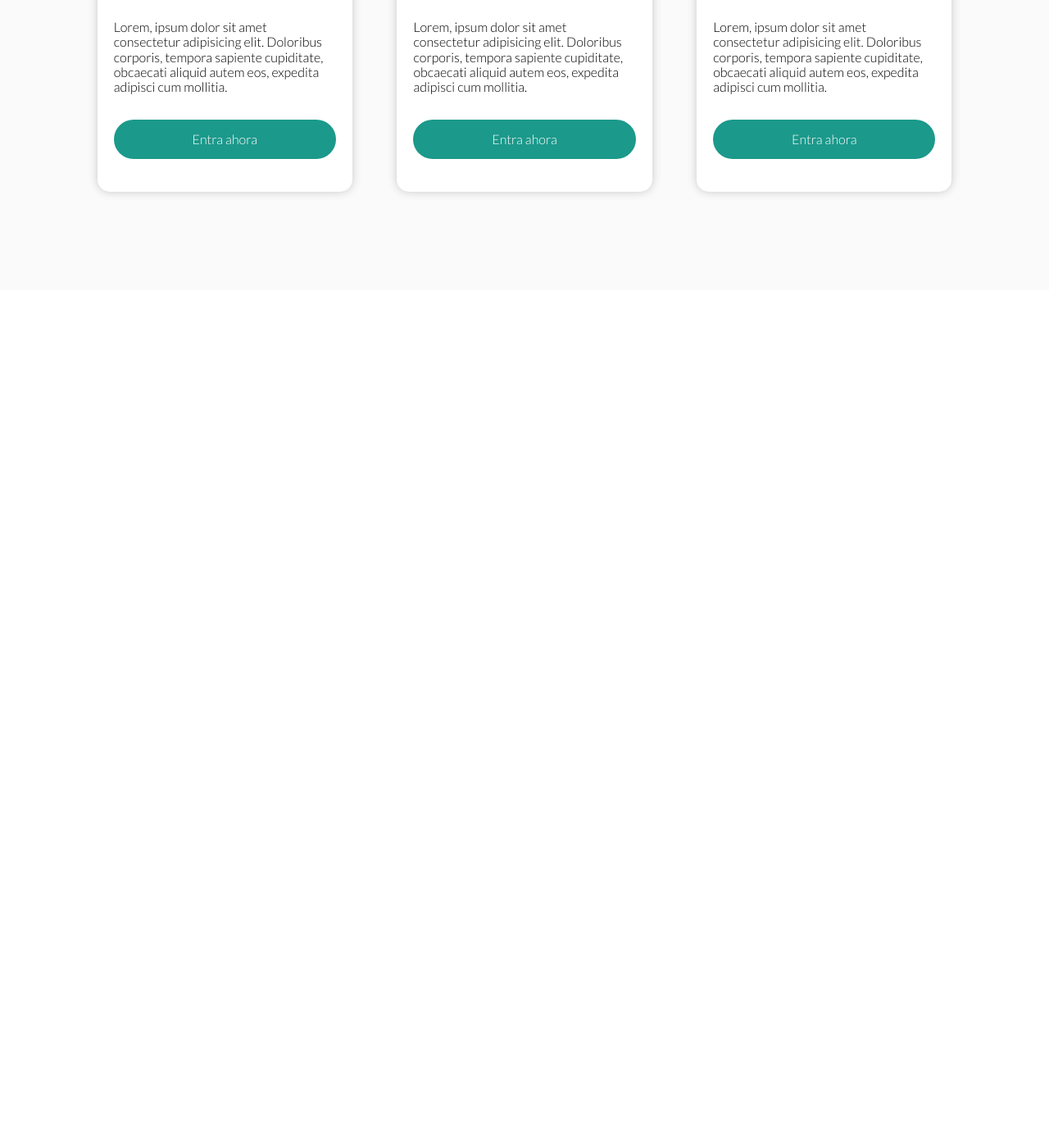
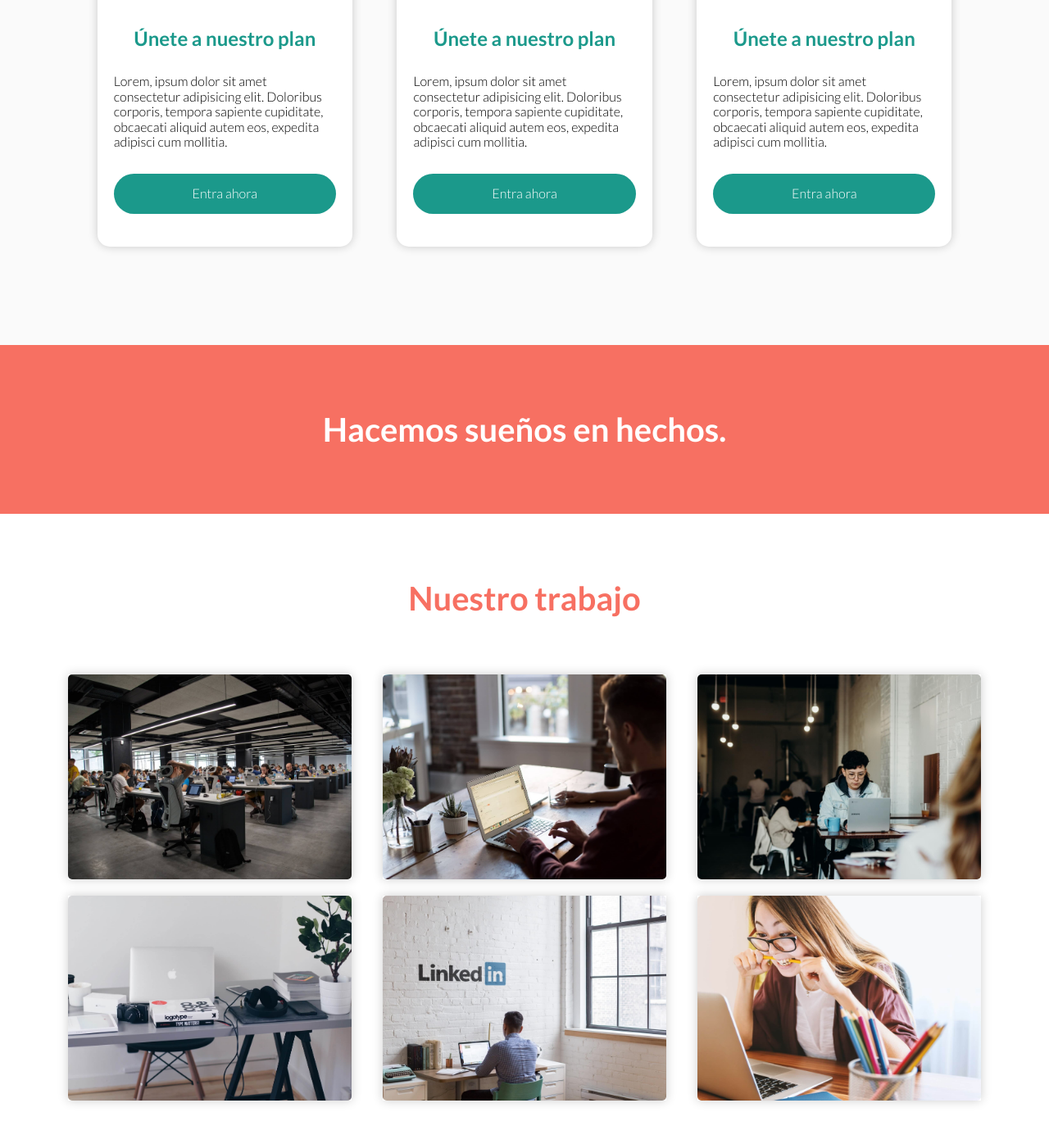
Before and after one commit to FabzDev/CSS3AlexDesign, a plain HTML site: page FlexWeb/index.html in a window 1280 px wide. Shown: the part 1838-3234 px from the top of the page at 82% size. Before the commit the page ends 2192 px from the top, so only its background shows below. Drawn offline with Linux system fonts and the light colour scheme.

Commit message:
dream title completo

```diff
--- a/FlexWeb/css/styles.css
+++ b/FlexWeb/css/styles.css
@@ -180,3 +180,31 @@ body {
 	font-weight: 300;
 	text-decoration: none;
 }
+
+.dream-title {
+	background-color: var(--color-primary);
+	color: white;
+	padding: 80px 0;
+	margin: 0;
+}
+
+.gallery__cards {
+	display: flex;
+	justify-content: space-around;
+	max-width: 1200px;
+	flex-wrap: wrap;
+	padding: 30px 0;
+}
+
+.card__figure {
+	width: 30%;
+	height: 250px;
+	margin-bottom: 20px;
+	box-shadow: var(--box-shadow);
+}
+
+.card__img {
+	height: 100%;
+	border-radius: 5px;
+	background-image: cover;
+}
--- a/FlexWeb/index.html
+++ b/FlexWeb/index.html
@@ -88,8 +88,28 @@
 			</main>
 		</section>
 
+		<h2 class="dream-title title">Hacemos sueños en hechos.</h2>
+
+		<section class="gallery">
+			<div class="gallery-main container">
+				<h2 class="galerry__title title">Nuestro trabajo</h2>
+				<div class="gallery__cards">
+					<figure class="card__figure"><img src="./assets/img1.jpg" alt="" class="card__img" /></figure>
+
+					<figure class="card__figure"><img src="./assets/img2.jpg" alt="" class="card__img" /></figure>
+
+					<figure class="card__figure"><img src="./assets/img3.jpg" alt="" class="card__img" /></figure>
+
+					<figure class="card__figure"><img src="./assets/img4.jpg" alt="" class="card__img" /></figure>
+
+					<figure class="card__figure"><img src="./assets/img5.jpg" alt="" class="card__img" /></figure>
+
+					<figure class="card__figure"><img src="./assets/img6.jpg" alt="" class="card__img" /></figure>
+				</div>
+			</div>
+		</section>
 		<!--
-		<section class="gallery"></section>
+
 		<section class="languages"></section>
 		<footer class="footer"></footer> -->
 	</body>
```
